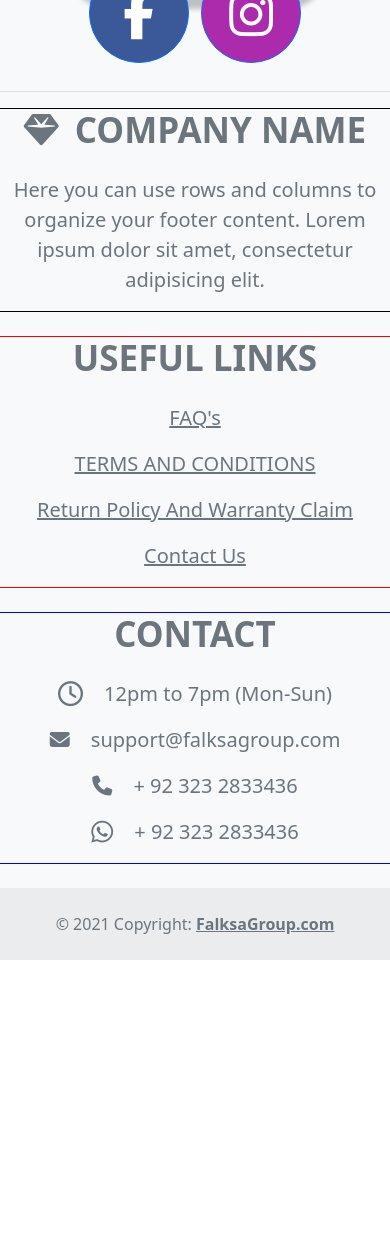
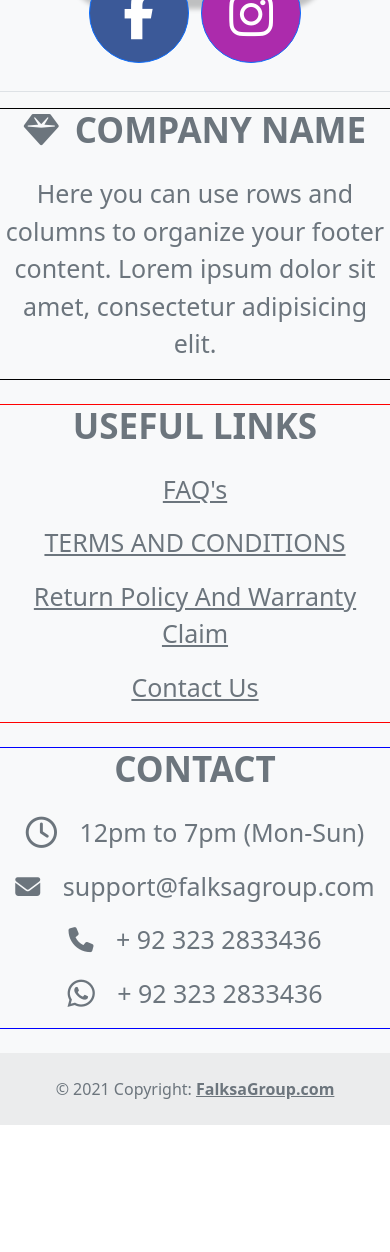
Before and after one commit to engrali93/f_alks_a, a PHP site: page / in a window 390 px wide; the page is wider, and only the part inside the window is pictured. Shown: the part 1973-3225 px from the top of that part. Before the commit the page ends 2933 px from the top of that part, so only its background shows below. Run offline with PHP 8.4, Linux system fonts and the light colour scheme; some libraries are stand-ins or nearby versions.

Commit message:
Update stylesheetMobile.css

```diff
--- a/Style/stylesheetMobile.css
+++ b/Style/stylesheetMobile.css
@@ -191,6 +191,6 @@ font-size: 18px;
     font-size: 35px !important;
 }
 .colFW p{
-    font-size: 20px !important;
+    font-size: 25px !important;
 }
 }
```
